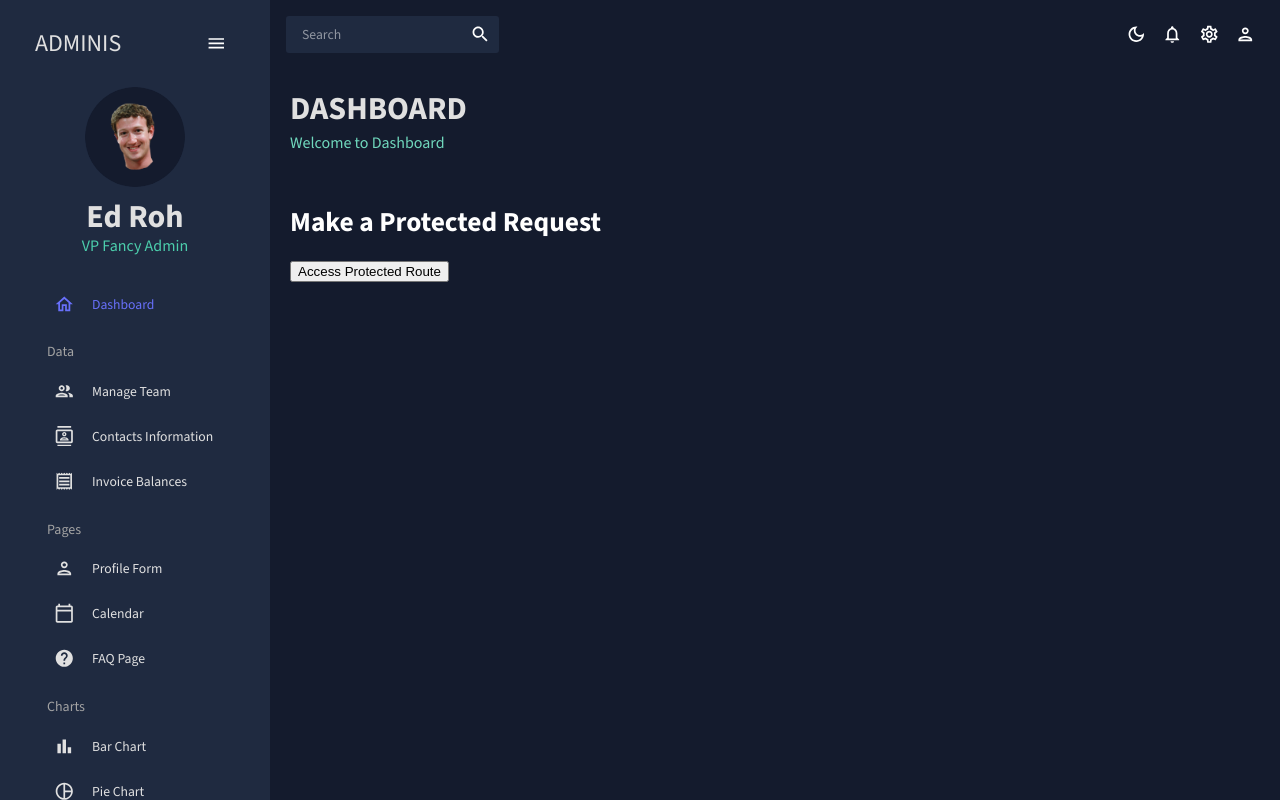
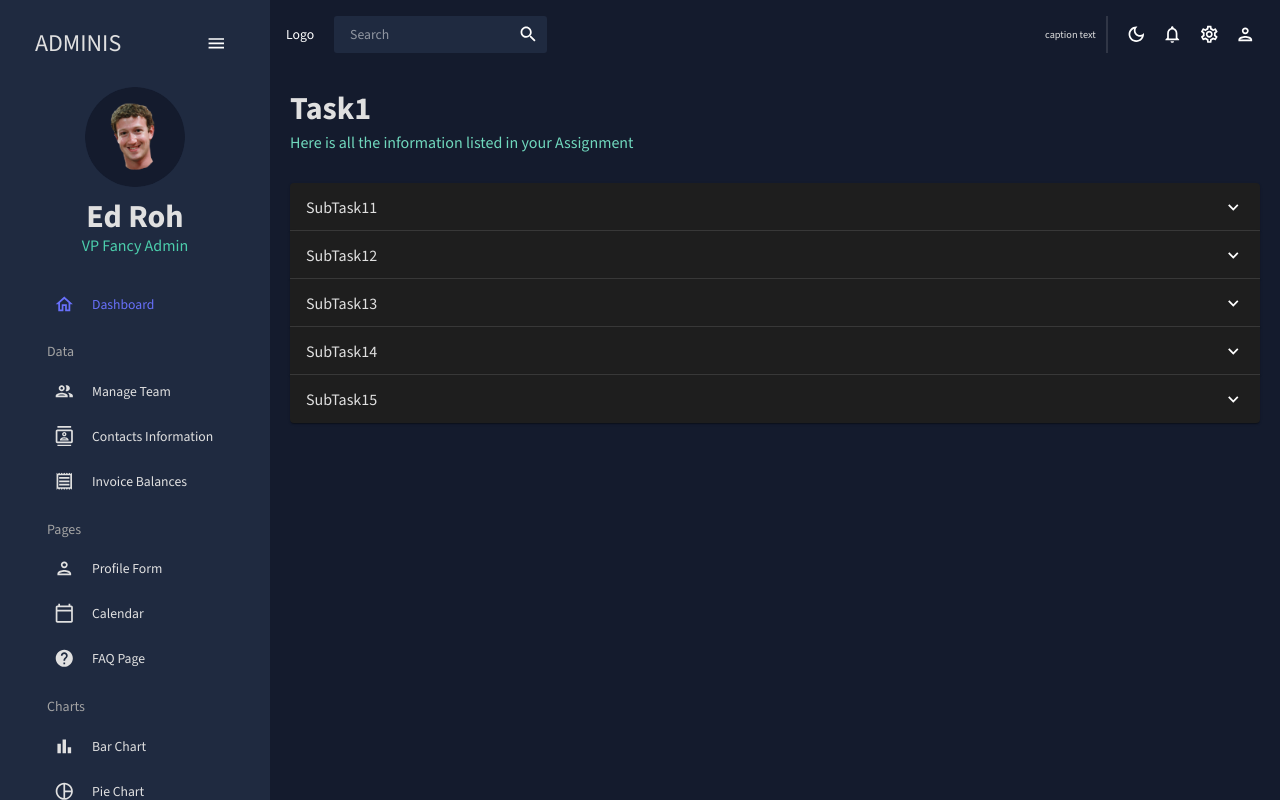
Before and after one commit to smartstartcloud/smartstartcloud-prod, a React (Create React App) app in the folder Dashboard/: page /task/1 in a window 1280 px wide. Before the commit this address led to /. Built offline with nearby package versions, Linux system fonts and the light colour scheme; sample sign-in values are in the browser's storage.

Commit message:
Dashboard Basic UI created

```diff
--- a/Dashboard/src/App.js
+++ b/Dashboard/src/App.js
@@ -18,6 +18,7 @@ import Calendar from "./scenes/calendar"
 import Login from "./scenes/login";
 import Signup from "./scenes/signup";
 import { useAuthContext } from "./context/AuthContext";
+import MainTask from "./scenes/task";
 
 
 function App() {
@@ -53,6 +54,7 @@ function App() {
               <Route path="/faq" element={authUser ? <FAQ /> : <Navigate to='/login' /> } />
               <Route path="/geography" element={authUser ? <Geography /> : <Navigate to='/login' /> } />
               <Route path="/calendar" element={authUser ? <Calendar /> : <Navigate to='/login' /> } />
+              <Route path="/task/:taskId" element={authUser ? <MainTask /> : <Navigate to='/login' /> } />
               <Route path="/*" element={<Navigate to='/' />} />
             </Routes>
           </main>
--- /dev/null
+++ b/Dashboard/src/components/SubTaskAccordion.jsx
@@ -0,0 +1,43 @@
+import {useTheme, Typography } from '@mui/material'
+import React from 'react'
+import Accordion from '@mui/material/Accordion'
+import AccordionSummary from '@mui/material/AccordionSummary'
+import AccordionDetails from '@mui/material/AccordionDetails'
+import ExpandMoreIcon from '@mui/icons-material/ExpandMore';
+
+
+import { tokens } from '../theme'
+import TaskTable from './TaskTable'
+
+
+const SubTaskAccordion = ({taskTable}) => {
+    const theme = useTheme()
+    const colors = tokens(theme.palette.mode)
+    const columns = [
+        {field: "id", headerName: "ID", flex: .5},
+        {field: "registrarId", headerName: "Registrar ID", flex: .5},
+        {field: "name", headerName: "Name", flex: 1, cellClassName: "name-column--cell"},
+        {field: "email", headerName: "Email", flex: 1},
+        {field: "age", headerName: "Age", type: "number", headerAlign: "left", align: "left"},
+        {field: "phone", headerName: "Phone Number", flex: 1},
+        {field: "address", headerName: "Address", flex: 1},
+        {field: "city", headerName: "City", flex: 1},
+        {field: "zipCode", headerName: "ZipCode", flex: 1},
+
+    ]
+
+    return (
+        <Accordion>
+            <AccordionSummary expandIcon={<ExpandMoreIcon />}>
+                <Typography color={colors.grey[100]} variant='h5'>
+                    {taskTable.taskName}
+                </Typography>
+            </AccordionSummary>
+            <AccordionDetails>
+                <TaskTable columnDetails={columns} />
+            </AccordionDetails>
+        </Accordion>
+    )
+}
+
+export default SubTaskAccordion
--- /dev/null
+++ b/Dashboard/src/components/TaskCard.jsx
@@ -0,0 +1,33 @@
+import * as React from 'react';
+import Card from '@mui/material/Card';
+import CardContent from '@mui/material/CardContent';
+import Typography from '@mui/material/Typography';
+import CardActionArea from '@mui/material/CardActionArea';
+import { useTheme } from '@emotion/react';
+import { tokens } from '../theme';
+import { useNavigate } from 'react-router-dom';
+
+const TaskCard = ({taskId, taskName, taskDetails}) => {
+  const theme = useTheme();
+  const colors = tokens(theme.palette.mode);
+  const navigate = useNavigate()
+  const handleClick = () => {
+    navigate(`/task/${taskId}`);
+  };
+  return (
+    <Card onClick={handleClick} sx={{ maxWidth: 345, background: colors.grey[100] }} >
+      <CardActionArea>
+        <CardContent>
+          <Typography gutterBottom variant="h5" component="div" color={colors.grey[900]}>
+            {taskName}
+          </Typography>
+          <Typography variant="body2" color={colors.grey[900]}>
+            {taskDetails}
+          </Typography>
+        </CardContent>
+      </CardActionArea>
+    </Card>
+  )
+}
+
+export default TaskCard
--- /dev/null
+++ b/Dashboard/src/components/TaskTable.jsx
@@ -0,0 +1,55 @@
+import {useTheme, Box } from '@mui/material'
+import { DataGrid, GridToolbar } from "@mui/x-data-grid";
+import { tokens } from '../theme'
+import { mockDataContacts } from '../data/mockData'
+import React from 'react'
+
+const TaskTable = ({columnDetails}) => {
+    const theme = useTheme()
+    const colors = tokens(theme.palette.mode)
+    return (
+        <Box m="0" p="0" height="auto"
+            sx={{
+                width: '100%',
+                maxHeight: '75vh', // Adjust as needed
+                overflow: 'auto',
+                "& .MuiDataGrid-root": {
+                    border: "none",
+                },
+                "& .MuiDataGrid-cell": {
+                    borderBottom: "none",
+                },
+                "& .name-column--cell": {
+                    color: colors.greenAccent[300],
+                },
+                "& .MuiDataGrid-columnHeaders": {
+                    backgroundColor: colors.blueAccent[700],
+                    borderBottom: "none",
+                },
+                "& .MuiDataGrid-virtualScroller": {
+                    backgroundColor: colors.primary[400],
+                },
+                "& .MuiDataGrid-footerContainer": {
+                    borderTop: "none",
+                    backgroundColor: colors.blueAccent[700],
+                },
+                "& .MuiCheckbox-root": {
+                    color: `${colors.greenAccent[200]} !important`,
+                },
+                "& .MuiDataGrid-toolbarContainer .MuiButton-text": {
+                    color: `${colors.grey[100]} !important`,
+                }
+            }}
+        >
+            <DataGrid
+                rows={mockDataContacts}
+                columns={columnDetails}
+                slots={{ toolbar: GridToolbar }}
+                pageSize={10} // Adjust as needed
+                rowsPerPageOptions={[10, 25, 50]} // Adjust as needed
+            />
+        </Box>
+    )
+}
+
+export default TaskTable
--- a/Dashboard/src/data/mockData.js
+++ b/Dashboard/src/data/mockData.js
@@ -1308,3 +1308,64 @@ export const faqData = [
     details: 'Answer 6'
   },
 ]
+
+export const subTaskData = [
+  {
+    taskName: 'SubTask11',
+    workList: []
+  },
+  {
+    taskName: 'SubTask12',
+    workList: []
+  },
+  {
+    taskName: 'SubTask13',
+    workList: []
+  },
+  {
+    taskName: 'SubTask14',
+    workList: []
+  },
+  {
+    taskName: 'SubTask15',
+    workList: []
+  }
+]
+
+export const subTaskData2 = [
+  {
+    taskName: 'SubTask21',
+    workList: []
+  },
+  {
+    taskName: 'SubTask22',
+    workList: []
+  },
+  {
+    taskName: 'SubTask23',
+    workList: []
+  },
+  {
+    taskName: 'SubTask24',
+    workList: []
+  },
+  {
+    taskName: 'SubTask25',
+    workList: []
+  }
+]
+
+export const taskData = [
+  {
+    taskId: 1,
+    taskName: 'Task1',
+    taskContents: subTaskData,
+    taskDetails: "Lorem ipsum dolor sit amet consectetur adipisicing elit. Non numquam repellat, quae tenetur modi iure!"
+  },
+  {
+    taskId: 2,
+    taskName: 'Task2',
+    taskContents: subTaskData2,
+    taskDetails: "Lorem ipsum dolor sit amet consectetur adipisicing elit. Non numquam repellat, quae tenetur modi iure!"
+  }
+]
--- a/Dashboard/src/scenes/dashboard/index.jsx
+++ b/Dashboard/src/scenes/dashboard/index.jsx
@@ -2,14 +2,24 @@ import { Box } from '@mui/material'
 import React from 'react'
 import Header from '../../components/Header'
 import useToken from '../../hooks/useToken'
+import TaskCard from '../../components/TaskCard'
+import {taskData } from '../../data/mockData'
 
 const Dashboard = () => {
+  const assignments = taskData
+
   const {handleToken} = useToken()
   return (
     <Box m="20px">
       <Box display="flex" justifyContent="space-between" alignItems="center">
         <Header title={"DASHBOARD"} subtitle={"Welcome to Dashboard"} />
       </Box>
+      <Box display="flex" gap="20px">
+        { assignments.map((assignment) => (
+          <TaskCard key={assignment.taskId} taskId={assignment.taskId} taskName={assignment.taskName} taskDetails={assignment.taskDetails} />
+        )) }
+      </Box>
+
       <h1>Make a Protected Request</h1>
       <button onClick={handleToken}>Access Protected Route</button>
     </Box>
--- a/Dashboard/src/scenes/global/Topbar.jsx
+++ b/Dashboard/src/scenes/global/Topbar.jsx
@@ -1,5 +1,5 @@
 import React, { useContext } from 'react'
-import { Box, IconButton, useTheme } from "@mui/material"
+import { Box, IconButton, Typography, Divider, useTheme } from "@mui/material"
 import { ColorModeContext, tokens } from '../../theme'
 import InputBase from '@mui/material/InputBase'
 import  LightModeOutlinedIcon  from '@mui/icons-material/LightModeOutlined'
@@ -8,6 +8,7 @@ import  NotificationsOutlinedIcon  from '@mui/icons-material/NotificationsOutlin
 import  SettingsOutlinedIcon  from '@mui/icons-material/SettingsOutlined'
 import  PersonOutlinedIcon  from '@mui/icons-material/PersonOutlined'
 import  SearchIcon  from '@mui/icons-material/Search'
+import { useAuthContext } from '../../context/AuthContext'
 
 
 
@@ -15,12 +16,25 @@ const Topbar = ({logOut}) => {
   const theme = useTheme();
   const colors = tokens(theme.palette.mode)
   const colorMode = useContext(ColorModeContext)
+  const {authUser} = useAuthContext()
 
   return (
     <Box
       display="flex"
       justifyContent="space-between"
-      p={2}>
+      p={2}
+    >
+      <Box
+        display="flex"
+        gap="20px"
+      >
+        {/* Logo */}
+        <Box
+          display="flex"
+          alignItems="center"
+        >
+            Logo
+        </Box>
         {/* Search Bar */}
         <Box
           display="flex"
@@ -31,21 +45,42 @@ const Topbar = ({logOut}) => {
               <SearchIcon />
             </IconButton>
         </Box>
+      </Box>
 
+      <Box
+        display="flex"
+        gap="10px"
+      >
+        {/* User Details */}
+        {authUser ? <Box
+          display="flex"
+          flexDirection="column"
+          justifyContent="center"
+        >
+          <Typography variant="overline" textAlign="right" color={colors.grey[100]} fontWeight="bold" sx={{ display: 'block', lineHeight: '1.5'}}>
+            {authUser.userName}
+          </Typography>
+          <Typography variant="caption" textAlign="right" color={colors.grey[100]} sx={{ display: 'block' }}>
+            caption text
+          </Typography>
+        </Box> : undefined}
+        {/* Vertical Separator */}
+        {authUser? <Divider orientation="vertical" flexItem sx={{ borderRightWidth: 2 }} /> : undefined}
         {/* Icons */}
         <Box display="flex">
           <IconButton onClick={colorMode.toggleColorMode}>
             { theme.palette.mode === "dark" ? (<DarkModeOutlinedIcon />) : (<LightModeOutlinedIcon />) }
           </IconButton>
-        <IconButton>
+          {authUser ? <IconButton>
             <NotificationsOutlinedIcon />
-        </IconButton>
-        <IconButton>
+          </IconButton> : undefined}
+          {authUser ? <IconButton>
             < SettingsOutlinedIcon/>
-        </IconButton>
-        <IconButton onClick={logOut}>
+          </IconButton> : undefined}
+          {authUser ? <IconButton onClick={logOut}>
             <PersonOutlinedIcon />
-        </IconButton>
+          </IconButton> : undefined}
+        </Box>
       </Box>
     </Box>
   )
--- a/Dashboard/src/scenes/login/index.jsx
+++ b/Dashboard/src/scenes/login/index.jsx
@@ -37,7 +37,7 @@ const Login = () => {
     };
 
   return (
-    <Box m="20px">
+    <Box m="30px auto" width="800px">
         <Header title={"Login User"} subtitle={"This is the Login Page"} />
 
         <Formik
@@ -66,7 +66,7 @@ const Login = () => {
                                 value={values.userName}
                                 name="userName"
                                 error={!!touched.userName && !!errors.userName}
-                                helperText={!!touched.userName && !!errors.userName}
+                                helperText={touched.userName && errors.userName ? errors.userName : null}
                                 sx={{gridColumn: "span 4"}}
                             />
                             <TextField
@@ -79,7 +79,7 @@ const Login = () => {
                                 value={values.password}
                                 name="password"
                                 error={!!touched.password && !!errors.password}
-                                helperText={!!touched.password && !!errors.password}
+                                helperText={touched.password && errors.password ? errors.password : null}
                                 sx={{gridColumn: "span 4"}}
                                 InputProps={{
                                     endAdornment: (
--- a/Dashboard/src/scenes/signup/index.jsx
+++ b/Dashboard/src/scenes/signup/index.jsx
@@ -1,4 +1,4 @@
-import { Box, Button, TextField, IconButton, InputAdornment, MenuItem, Select, FormControl, InputLabel } from '@mui/material'
+import { Box, Button, TextField, IconButton, InputAdornment, MenuItem, Select, FormControl, InputLabel, FormHelperText } from '@mui/material'
 import Header from '../../components/Header'
 import React, { useState } from 'react'
 import { Formik } from 'formik'
@@ -51,7 +51,7 @@ const Signup = () => {
     };
 
     return (
-        <Box m="20px">
+        <Box m="30px auto" width="800px">
             <Header title={"Sign Up User"} subtitle={"This is the Sign Up Page"} />
 
             <Formik
@@ -80,7 +80,7 @@ const Signup = () => {
                                     value={values.firstName}
                                     name="firstName"
                                     error={!!touched.firstName && !!errors.firstName}
-                                    helperText={!!touched.firstName && !!errors.firstName}
+                                    helperText={touched.firstName && errors.firstName ? errors.firstName : null}
                                     sx={{gridColumn: "span 2"}}
                                 />
                                 <TextField
@@ -93,7 +93,7 @@ const Signup = () => {
                                     value={values.lastName}
                                     name="lastName"
                                     error={!!touched.lastName && !!errors.lastName}
-                                    helperText={!!touched.lastName && !!errors.lastName}
+                                    helperText={touched.lastName && errors.lastName ? errors.lastName : null}
                                     sx={{gridColumn: "span 2"}}
                                 />
                                 <TextField
@@ -106,7 +106,7 @@ const Signup = () => {
                                     value={values.userName}
                                     name="userName"
                                     error={!!touched.userName && !!errors.userName}
-                                    helperText={!!touched.userName && !!errors.userName}
+                                    helperText={touched.userName && errors.userName ? errors.userName : null}
                                     sx={{gridColumn: "span 2"}}
                                 />
                                 <TextField
@@ -119,8 +119,8 @@ const Signup = () => {
                                     value={values.email}
                                     name="email"
                                     error={!!touched.email && !!errors.email}
-                                    helperText={!!touched.email && !!errors.email}
-                                    sx={{gridColumn: "span 4"}}
+                                    helperText={touched.email && errors.email ? errors.email : null}
+                                    sx={{gridColumn: "span 2"}}
                                 />
                                 <FormControl fullWidth variant="filled" sx={{ gridColumn: "span 2" }}>
                                     <InputLabel id="gender-label">Gender</InputLabel>
@@ -137,6 +137,10 @@ const Signup = () => {
                                         <MenuItem value="female">Female</MenuItem>
                                         <MenuItem value="others">Others</MenuItem>
                                     </Select>
+                                    {/* Display error message below */}
+                                    {touched.gender && errors.gender ? (
+                                        <FormHelperText>{errors.gender}</FormHelperText>
+                                    ) : null}
                                 </FormControl>
                                 <TextField
                                     fullWidth
@@ -148,8 +152,8 @@ const Signup = () => {
                                     value={values.password}
                                     name="password"
                                     error={!!touched.password && !!errors.password}
-                                    helperText={!!touched.password && !!errors.password}
-                                    sx={{gridColumn: "span 4"}}
+                                    helperText={touched.password && errors.password ? errors.password : null}
+                                    sx={{gridColumn: "span 2"}}
                                     InputProps={{
                                         endAdornment: (
                                             <InputAdornment position="end">
@@ -170,8 +174,8 @@ const Signup = () => {
                                     value={values.passwordConfirmation}
                                     name="passwordConfirmation"
                                     error={!!touched.passwordConfirmation && !!errors.passwordConfirmation}
-                                    helperText={!!touched.passwordConfirmation && !!errors.passwordConfirmation}
-                                    sx={{gridColumn: "span 4"}}
+                                    helperText={touched.passwordConfirmation && errors.passwordConfirmation ? errors.passwordConfirmation : null}
+                                    sx={{gridColumn: "span 2"}}
                                     InputProps={{
                                         endAdornment: (
                                             <InputAdornment position="end">
--- /dev/null
+++ b/Dashboard/src/scenes/task/index.jsx
@@ -0,0 +1,29 @@
+import React from 'react'
+import { useParams } from 'react-router-dom';
+import { taskData } from '../../data/mockData';
+import { Box } from '@mui/material';
+import Header from '../../components/Header';
+import SubTaskAccordion from '../../components/SubTaskAccordion';
+
+const MainTask = () => {
+    const { taskId } = useParams();
+    const assignments = taskData
+    const filteredAssignment = assignments.filter((assignment)=>{
+        return assignment.taskId === Number(taskId)
+    })[0]
+
+    return (
+    <Box m="20px">
+        <Box display="flex" justifyContent="space-between" alignItems="center">
+            <Header title={filteredAssignment.taskName} subtitle={"Here is all the information listed in your Assignment"} />
+        </Box>
+        <Box>
+            {filteredAssignment.taskContents && filteredAssignment.taskContents.map((subTask)=>(
+                <SubTaskAccordion taskTable={subTask} />
+            ))}
+        </Box>
+    </Box>
+    )
+}
+
+export default MainTask
```
Lines whose indentation alone changed are shown as unchanged.
